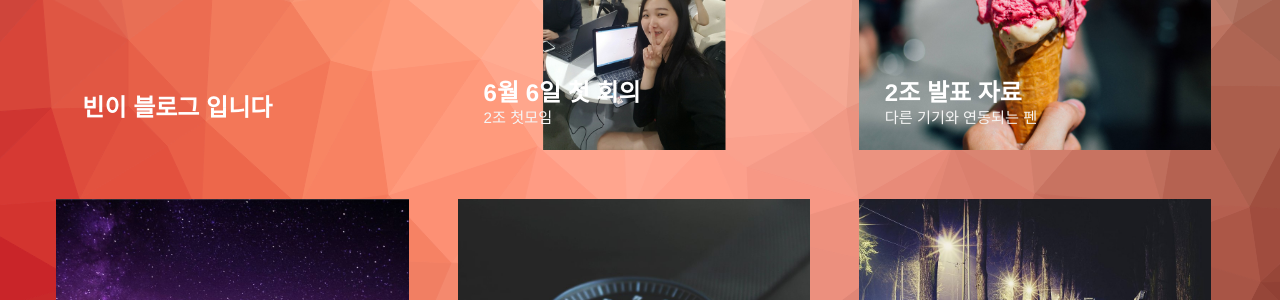
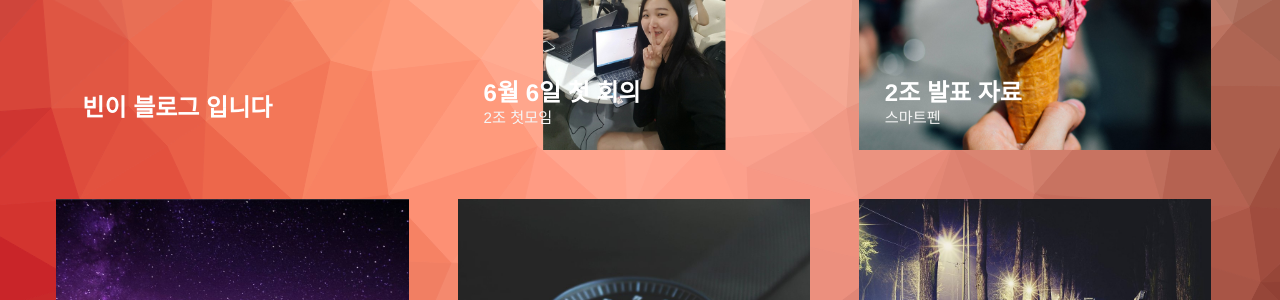
Before and after one commit to parkhyobin/parkhyobin.github.com, a Jekyll site: the page built from index.html, in a window 1280 px wide. Shown: the part 401-701 px from the top of the page. Built offline with Jekyll 4.4.1, drawn with Linux system fonts in a browser that asks for light colours.

Commit message:
Update 2015-04-24-i-scream.markdown

```diff
--- a/_posts/2015-04-24-i-scream.markdown
+++ b/_posts/2015-04-24-i-scream.markdown
@@ -1,6 +1,6 @@
 ---
 title:  "2조 발표 자료"
-subtitle: "다른 기기와 연동되는 펜"
+subtitle: "스마트펜"
 author: "2조"
 avatar: "img/authors/wferr.png"
 image: "img/e.jpg"
```
